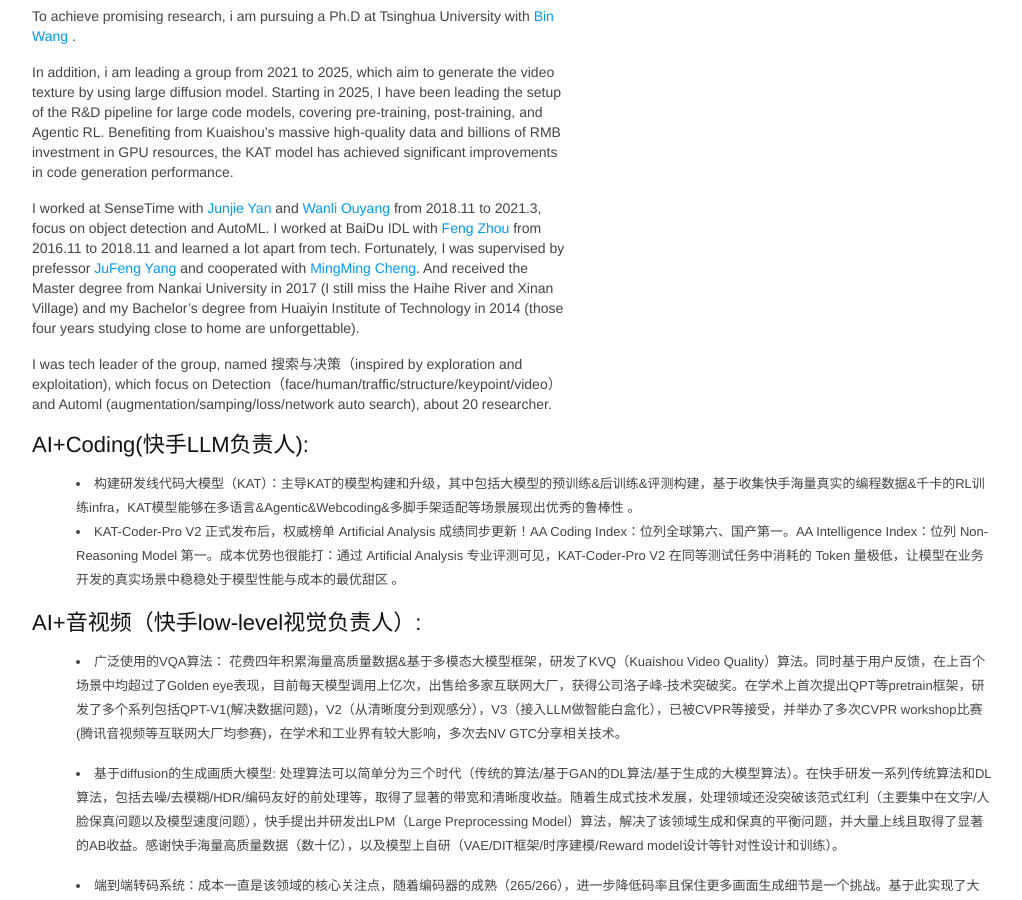
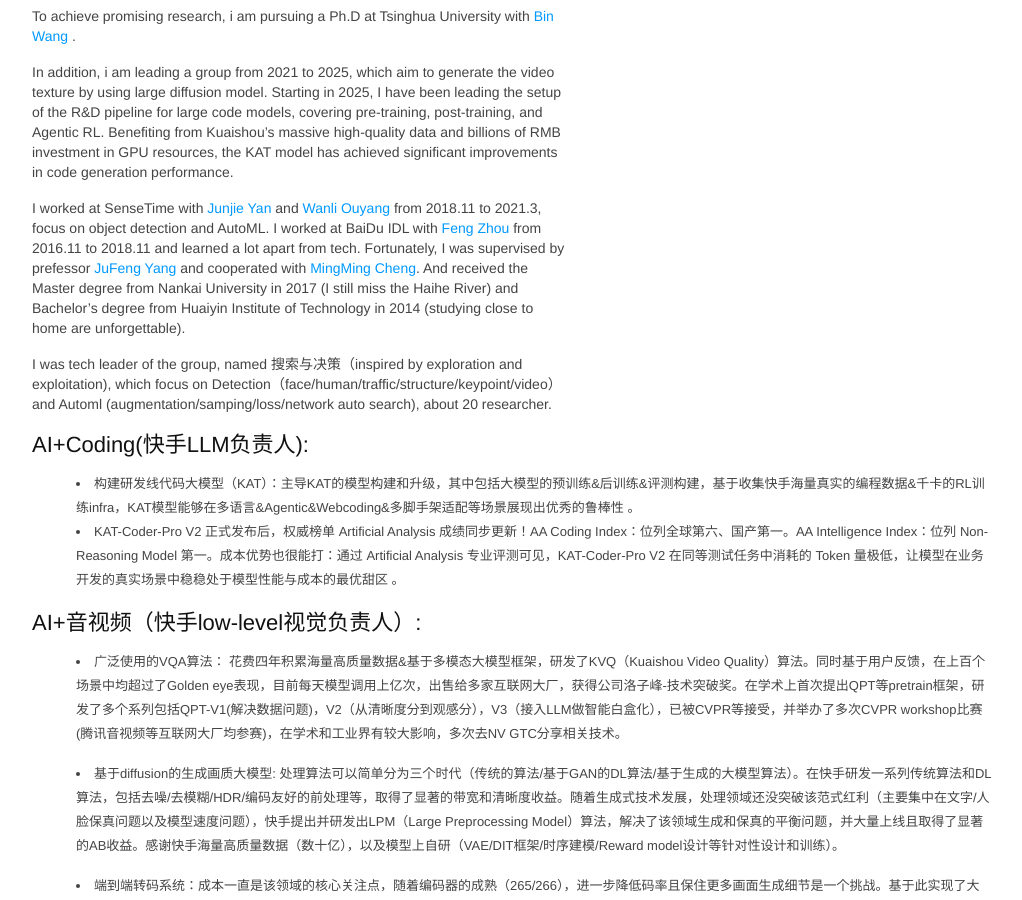
Before and after one commit to msunming/msunming.github.io, a Jekyll site: the page index.html, which Jekyll copies as it is, in a window 1280 px wide and 900 px high, scrolled down 476 px. Shown: the whole window, without its empty margins (128-1150 px from the left). Built offline with Jekyll 4.4.1, drawn with Linux system fonts in a browser that asks for light colours.

Commit message:
Update index.html

```diff
--- a/index.html
+++ b/index.html
@@ -460,7 +460,7 @@ pre .markdown .emphasis {
 	    <p>I worked at SenseTime with <a href="https://yan-junjie.github.io/">Junjie Yan </a> and <a href="https://wlouyang.github.io/">Wanli Ouyang </a>  from 2018.11 to 2021.3, focus on object detection and AutoML.
             I worked at BaiDu IDL with <a href="http://f-zhou.com/">Feng Zhou</a> from 2016.11 to 2018.11 and learned a lot apart from tech.
 			Fortunately, I was supervised by prefessor <a href="http://cv.nankai.edu.cn/">JuFeng Yang</a> and cooperated with <a href="http://mmcheng.net/zh/cmm/">MingMing Cheng</a>.
-			And received the Master degree from Nankai University in 2017 (I still miss the Haihe River and Xinan Village) and my Bachelor’s degree from Huaiyin Institute of Technology in 2014 (those four years studying close to home are unforgettable).
+			And received the Master degree from Nankai University in 2017 (I still miss the Haihe River) and Bachelor’s degree from Huaiyin Institute of Technology in 2014 (studying close to home are unforgettable).
 		</p>
 		<p>
 			I was tech leader of the group, named 搜索与决策（inspired by exploration and exploitation), which focus on Detection（face/human/traffic/structure/keypoint/video） and Automl (augmentation/samping/loss/network auto search), about 20 researcher.
```
